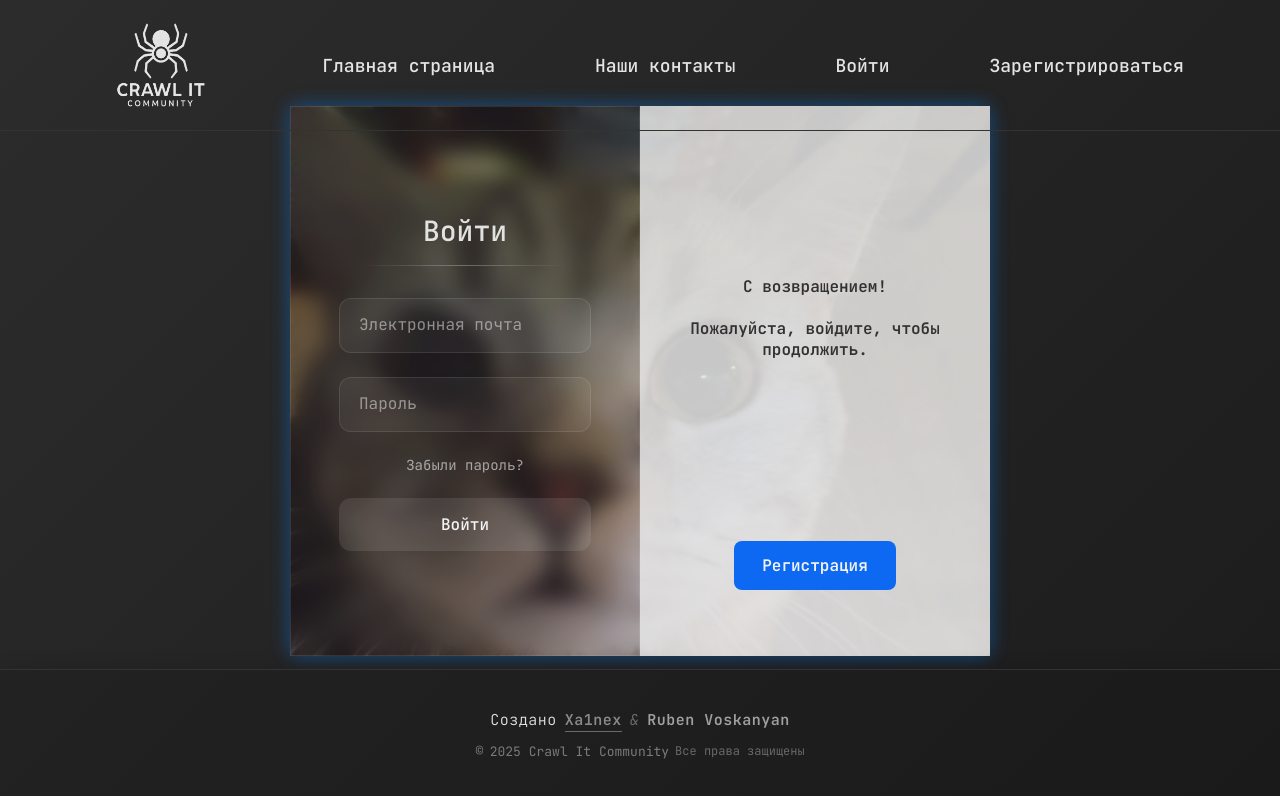
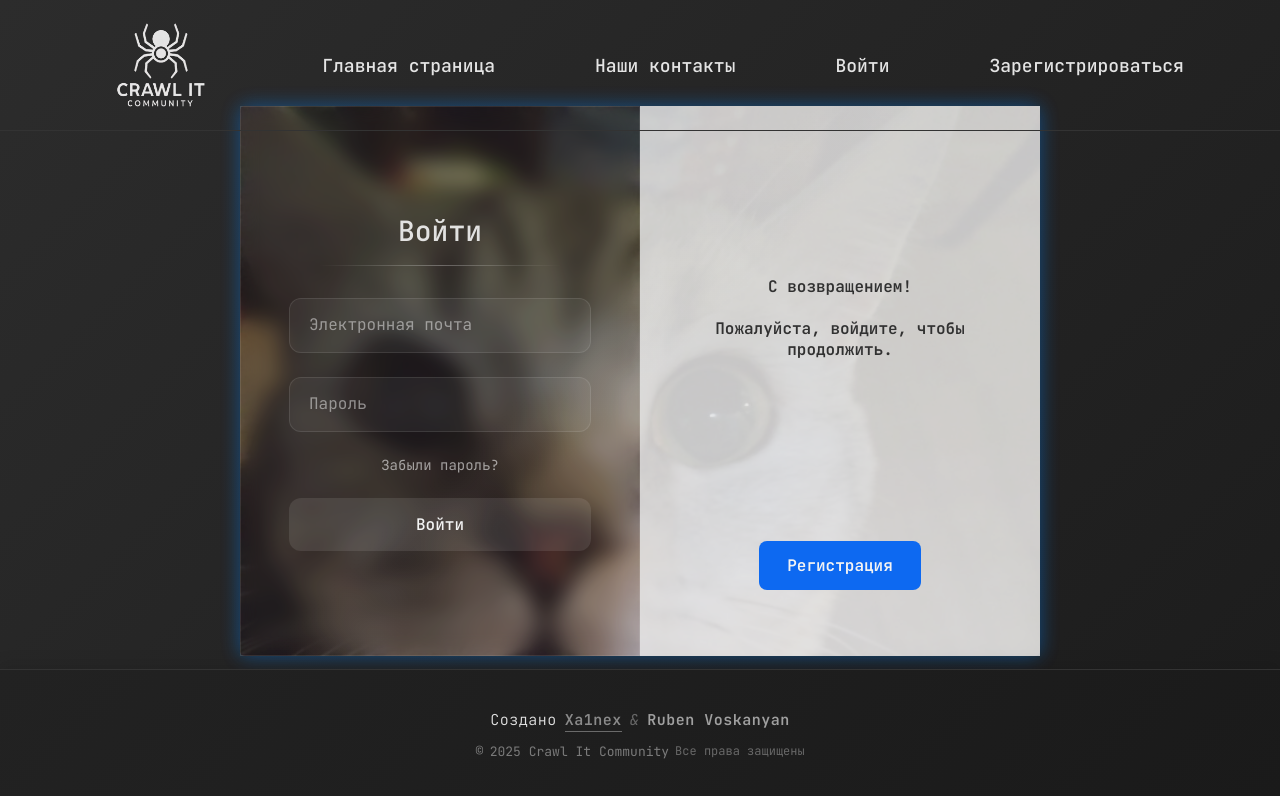
Before and after one commit to Hikoro822/Crawl-It, a Vue app: page /auth in a window 1280 px wide. Shown: the top 796 px of the page. Built offline with nearby package versions, Linux system fonts and the light colour scheme; a web font is replaced by a local one.

Commit message:
new commit

```diff
--- a/src/components/AppAuth.vue
+++ b/src/components/AppAuth.vue
@@ -87,9 +87,9 @@ const handleClickRegister =  () => {
 }
 
 .auth-container {
+  border-radius: 50%;
   position: relative;
   width: 100%;
-  max-width: 700px;
   height: 550px;
   border-radius: 5px;
   box-shadow: 0 0 20px rgba(0, 133, 255, 0.47);
@@ -113,6 +113,7 @@ const handleClickRegister =  () => {
     z-index: 2;
     transform: translateX(0);
     opacity: 1;
+
   }
 
   .register {
```
